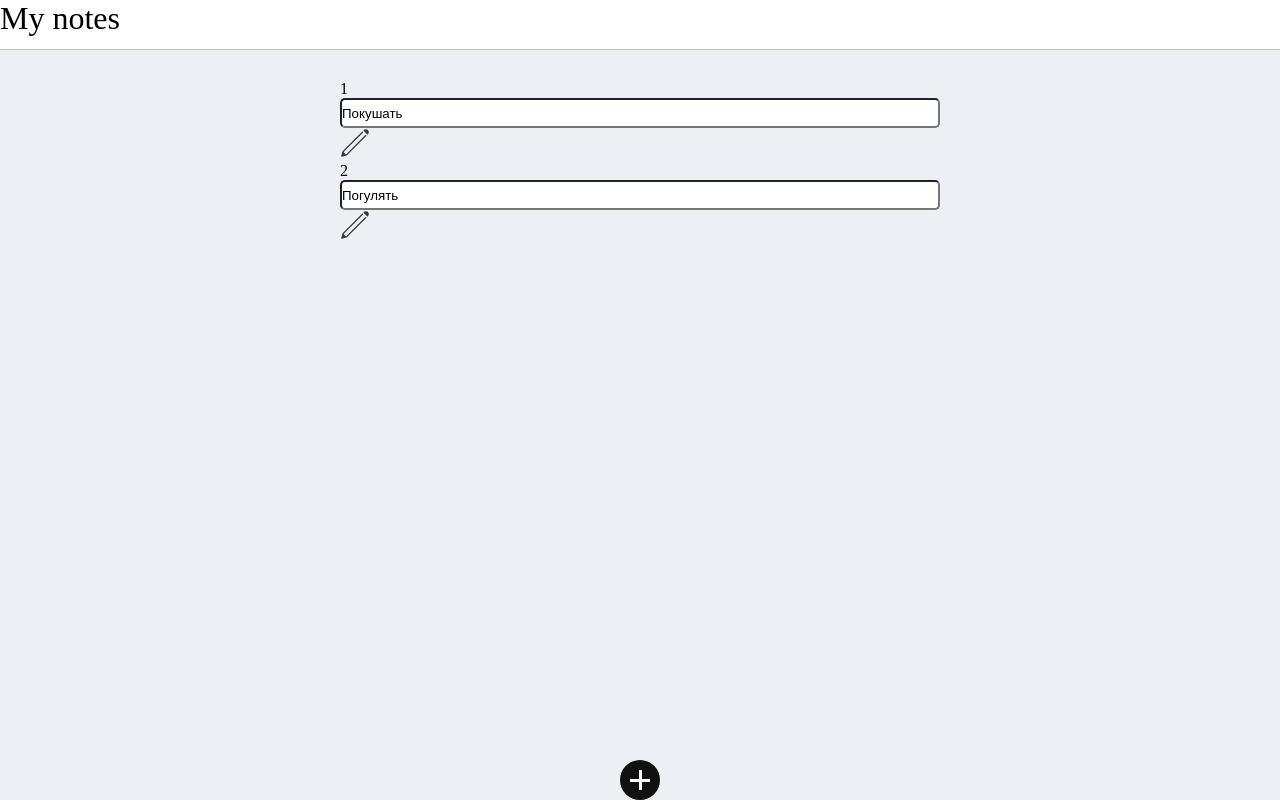
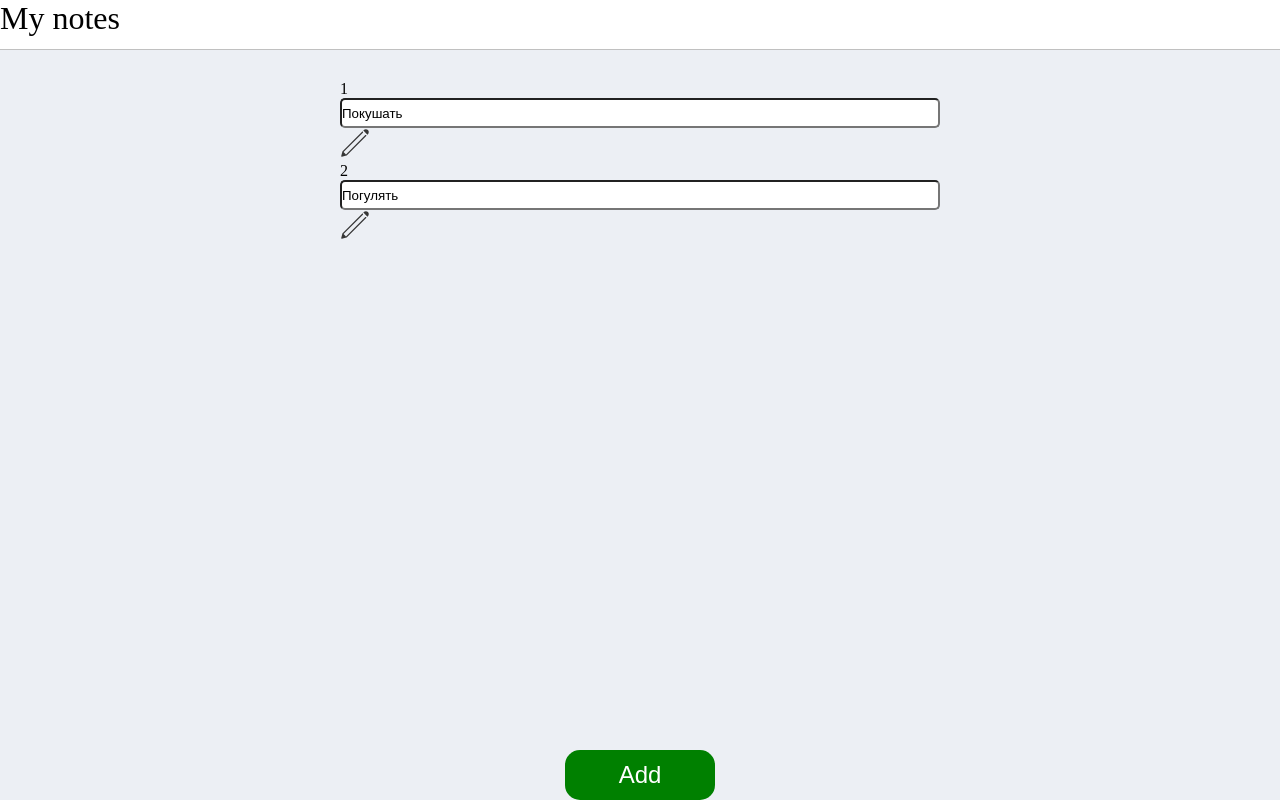
Before and after one commit to StepanNikolaev10/my-notes-v2, a React (Vite) app in the folder client/: page / in a window 1280 px wide. Built offline with nearby package versions, Linux system fonts and the light colour scheme.

Commit message:
style: update TaskAddBtn styles, delete spans in btn inside thiscomponent

```diff
--- a/client/src/components/UI/TaskAddBtn/TaskAddBtn.jsx
+++ b/client/src/components/UI/TaskAddBtn/TaskAddBtn.jsx
@@ -1,11 +1,8 @@
 import styles from './TaskAddBtn.module.scss';
 
-const TaskAddBtn = ({onAddTask}) => {
+const TaskAddBtn = (props) => {
   return (
-    <div className={styles.addBtn} onClick={onAddTask}>
-      <span></span>
-      <span></span>
-    </div>
+    <button className={styles.addBtn} {...props}>Add</button>
   )
 }
 export default TaskAddBtn;
--- a/client/src/components/UI/TaskAddBtn/TaskAddBtn.module.scss
+++ b/client/src/components/UI/TaskAddBtn/TaskAddBtn.module.scss
@@ -1,35 +1,10 @@
   .addBtn {
-    position: relative;
-    width: 40px;
-    height: 40px;
-    border-radius: 50%;
-    background: #111;
-    display: flex;
-    align-items: center;
-    justify-content: center;
+    width: 150px;
+    height: 50px;
+    font-size: 24px;
+    border-radius: 15px;
+    background: green;
+    border: 0;
+    color: white;
     cursor: pointer;
-    transition: transform .15s ease, background .15s ease;
   }
-
-  .addBtn:hover {
-    background: #333;
-    transform: scale(1.05);
-  }
-
-  .addBtn span {
-    position: absolute;
-    background: #fff;
-    transition: transform .2s ease;
-  }
-
-  /* горизонтальная линия */
-  .addBtn span:first-child {
-    width: 20px;
-    height: 3px;
-  }
-
-  /* вертикальная линия */
-  .addBtn span:last-child {
-    width: 3px;
-    height: 20px;
-  }
```
